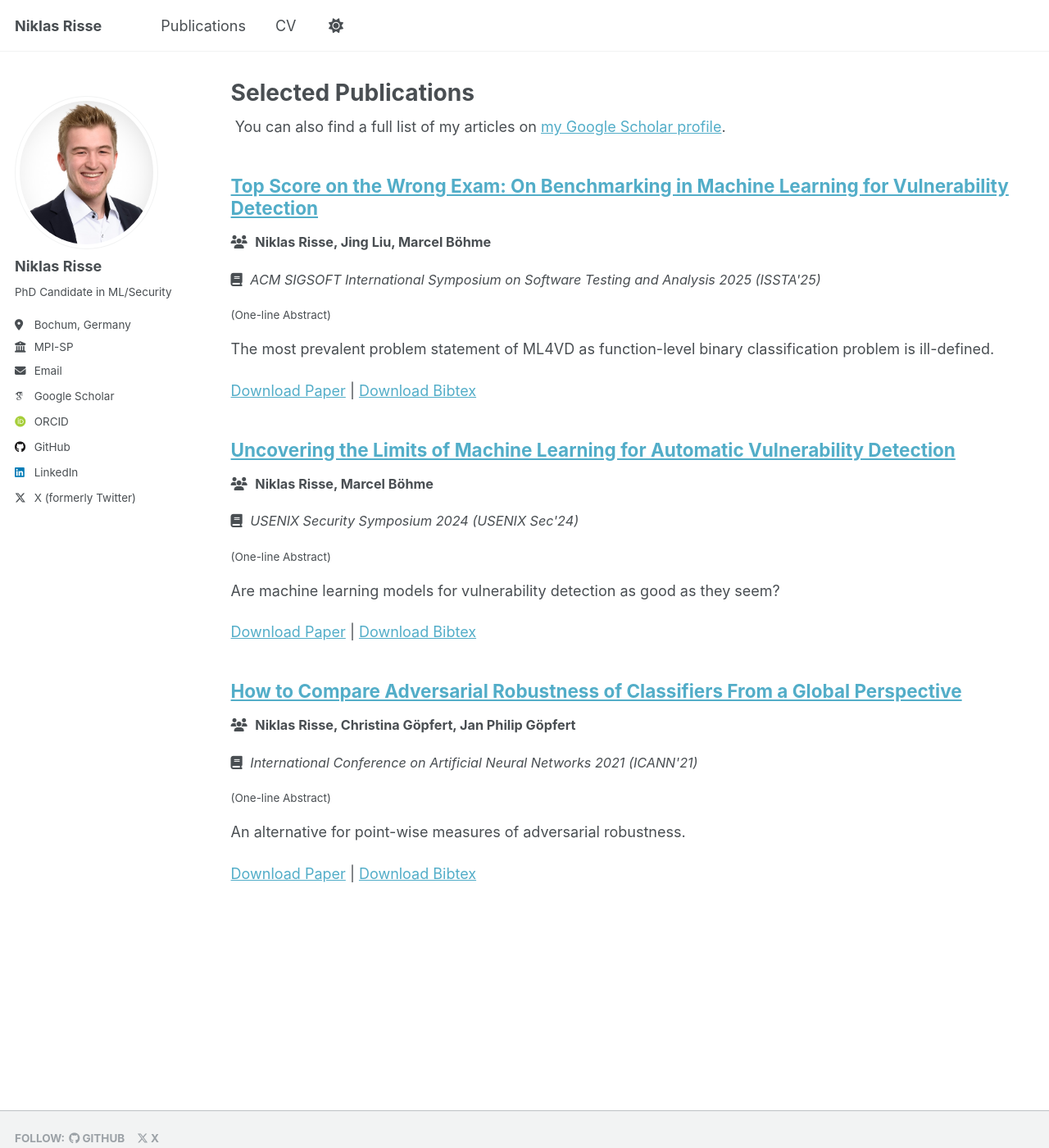
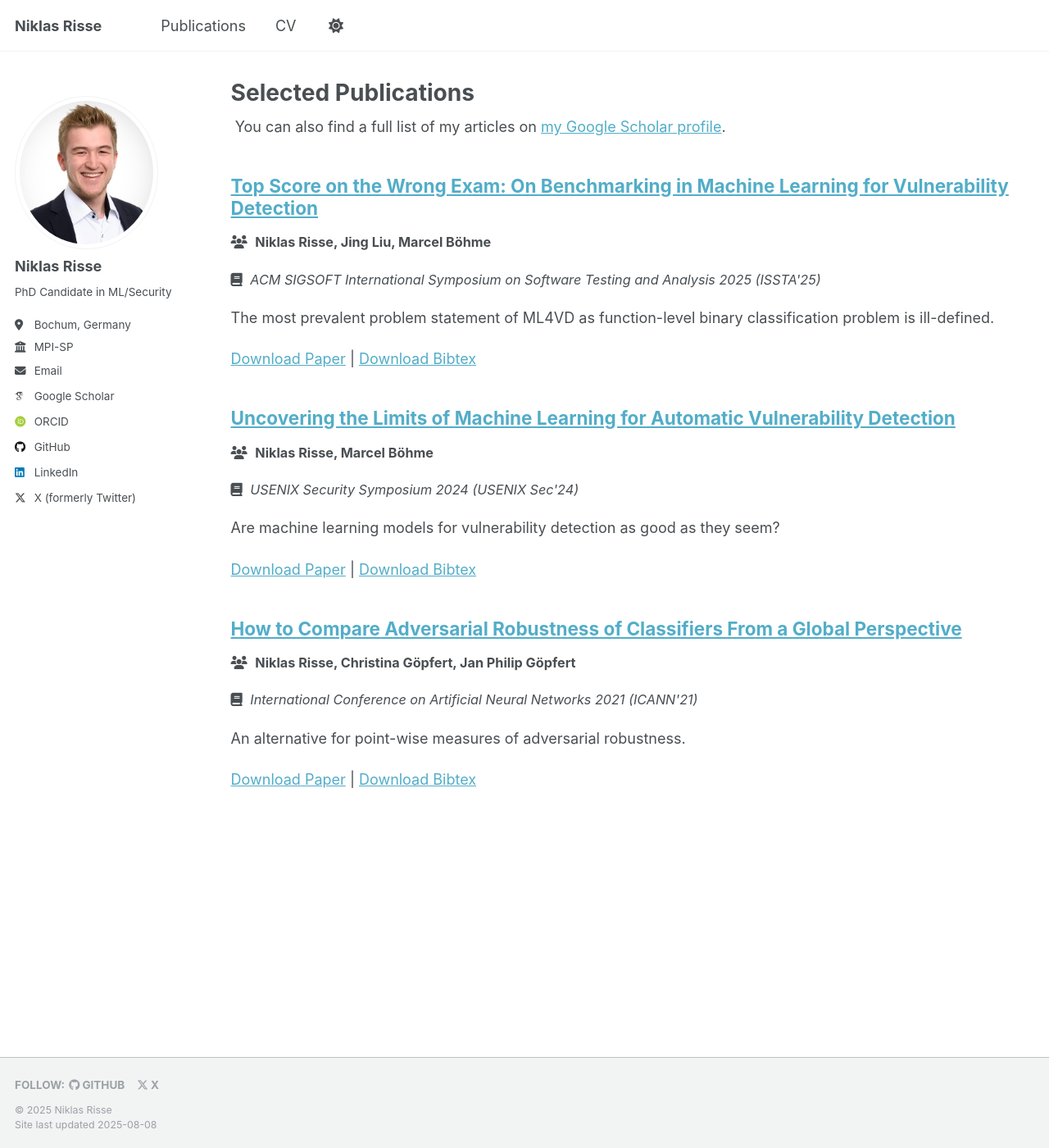
Before and after one commit to niklasrisse/niklasrisse.github.io, a Jekyll site: the page built from _pages/publications.html, in a window 1280 px wide and 1400 px high. Shown: the whole window at 82% size. Built offline with Jekyll 4.4.1, drawn with Linux system fonts in a browser that asks for light colours; some web fonts are replaced; a script that is not in the unit is left out.

Commit message:
read more

```diff
--- a/_includes/publication-single.html
+++ b/_includes/publication-single.html
@@ -54,9 +54,9 @@
         {% endif %}
 
     {% if post.excerpt and site.read_more != 'enabled' %}
-    <p class="archive__item-excerpt" itemprop="description">(One-line Abstract) {{ post.excerpt | markdownify }}</p>
+    <p class="archive__item-excerpt" itemprop="description">{{ post.excerpt | markdownify }}</p>
     {% elsif post.excerpt and site.read_more == 'enabled' %}
-    <p class="archive__item-excerpt" itemprop="description"><p>	(One-line Abstract) {{ post.excerpt | markdownify | remove: '<p>' | remove: '</p>' }}<strong><a href="{{ base_path }}{{ post.url }}" rel="permalink"> Read more</a></strong></p></p>
+    <p class="archive__item-excerpt" itemprop="description"><p>{{ post.excerpt | markdownify | remove: '<p>' | remove: '</p>' }}<strong><a href="{{ base_path }}{{ post.url }}" rel="permalink"> Read more</a></strong></p></p>
     {% endif %}
 
     {% if post.citation and post.paperurl and post.slidesurl and post.bibtexurl %}
--- a/_pages/publications.html
+++ b/_pages/publications.html
@@ -3,6 +3,7 @@ layout: archive
 title: "Selected Publications"
 permalink: /publications/
 author_profile: true
+read_more: true
 ---
 
 {% if site.author.googlescholar %}
```
